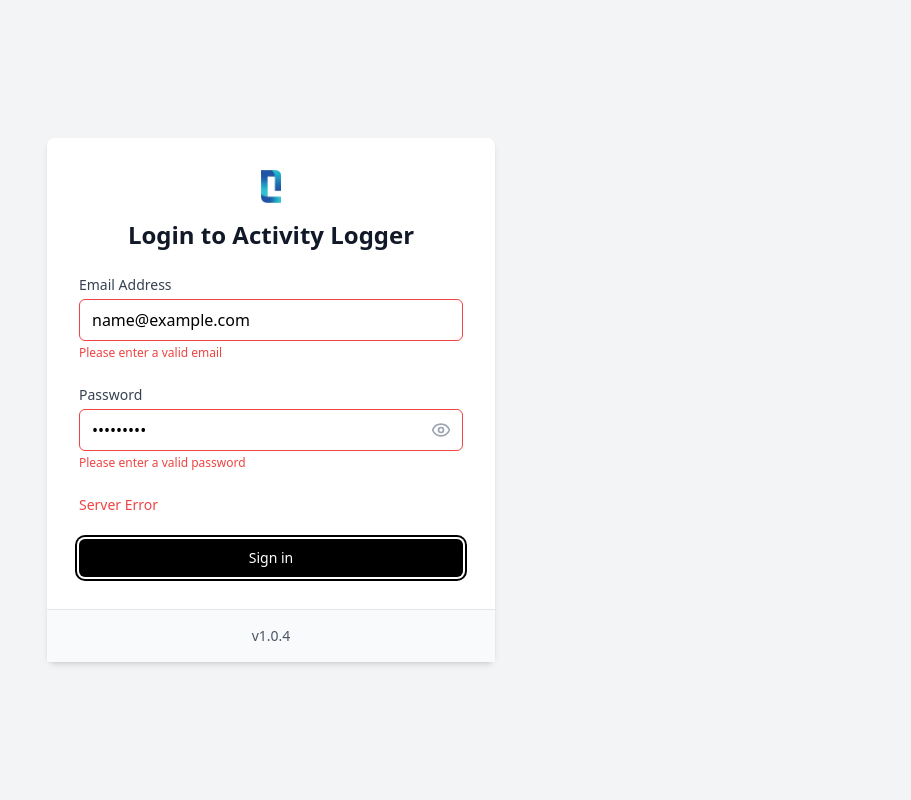
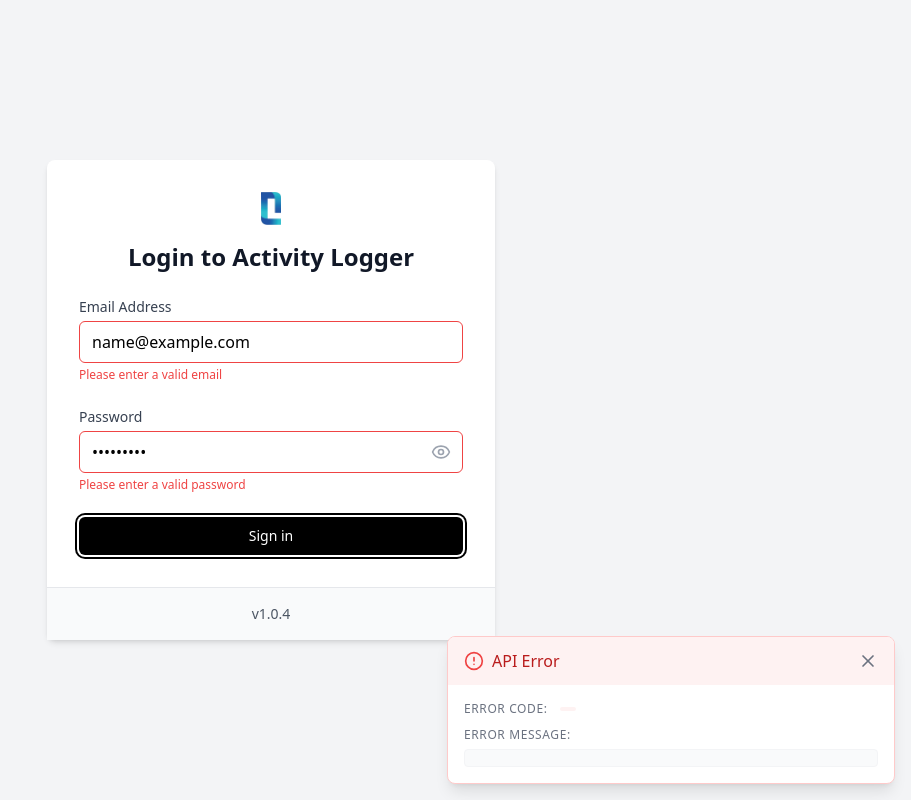
Before and after one commit to ChitranshGuha/system-tracker-sqlite, a Next.js app: page / in a window 1280 px wide. Both pictures are taken after typing "name@example.com", "Sample123" into the empty fields and a click on the button "Sign in". Shown: the whole page, without its empty margins (369-1280 px from the left). Built offline with nearby package versions, Linux system fonts and the light colour scheme; no server answers.

Commit message:
api error logger

```diff
--- /dev/null
+++ b/components/ApiErrorLogger.js
@@ -0,0 +1,61 @@
+'use client';
+
+import { useState } from 'react';
+import { X, AlertCircle } from 'lucide-react';
+
+const ApiErrorLogger = ({ error, onClose }) => {
+  const [isVisible, setIsVisible] = useState(true);
+
+  const handleClose = () => {
+    setIsVisible(false);
+    if (onClose) onClose();
+  };
+
+  if (!isVisible) return null;
+
+  return (
+    <div className="fixed bottom-4 right-4 z-50 max-w-md w-full animate-in slide-in-from-right">
+      <div className="bg-white dark:bg-gray-800 rounded-lg shadow-lg border border-red-200 dark:border-red-900 overflow-hidden">
+        <div className="bg-red-50 dark:bg-red-900/30 px-4 py-3 flex items-center justify-between">
+          <div className="flex items-center space-x-2">
+            <AlertCircle className="h-5 w-5 text-red-500 dark:text-red-400" />
+            <h3 className="font-medium text-red-700 dark:text-red-400">
+              API Error
+            </h3>
+          </div>
+          <button
+            onClick={handleClose}
+            className="text-gray-500 hover:text-gray-700 dark:text-gray-400 dark:hover:text-gray-300 transition-colors"
+          >
+            <X className="h-5 w-5" />
+            <span className="sr-only">Close</span>
+          </button>
+        </div>
+
+        <div className="p-4 space-y-3">
+          <div className="space-y-1">
+            <div className="flex items-center">
+              <span className="text-xs font-medium uppercase tracking-wider text-gray-500 dark:text-gray-400 w-24">
+                Error Code:
+              </span>
+              <span className="text-sm font-mono bg-red-50 dark:bg-red-900/20 px-2 py-0.5 rounded text-red-600 dark:text-red-400">
+                {error.code}
+              </span>
+            </div>
+
+            <div className="space-y-1">
+              <span className="text-xs font-medium uppercase tracking-wider text-gray-500 dark:text-gray-400">
+                Error Message:
+              </span>
+              <p className="text-sm bg-gray-50 dark:bg-gray-700/50 p-2 rounded border border-gray-100 dark:border-gray-700">
+                {error.message}
+              </p>
+            </div>
+          </div>
+        </div>
+      </div>
+    </div>
+  );
+};
+
+export default ApiErrorLogger;
--- a/components/Login.js
+++ b/components/Login.js
@@ -3,6 +3,7 @@ import { useDispatch } from 'react-redux';
 import { Eye, EyeOff } from 'lucide-react';
 import { loginOrRegisterEmployee } from '../redux/auth/authActions';
 import { TRACKER_VERSION } from '../utils/constants';
+import ApiErrorLogger from './ApiErrorLogger';
 
 export default function LoginForm({ onLogin, domainId }) {
   const dispatch = useDispatch();
@@ -11,6 +12,7 @@ export default function LoginForm({ onLogin, domainId }) {
   const [password, setPassword] = useState('');
   const [showPassword, setShowPassword] = useState(false);
   const [errors, setErrors] = useState({});
+  const [apiError, setApiError] = useState(null);
 
   const validateForm = () => {
     const newErrors = {};
@@ -61,9 +63,14 @@ export default function LoginForm({ onLogin, domainId }) {
           onLogin();
         } else {
           setErrors({
-            form: status?.message,
+            form: status?.error?.data?.error,
             email: 'Please enter a valid email',
             password: 'Please enter a valid password',
+          });
+
+          setApiError({
+            message: status?.error?.data?.error,
+            code: status?.error?.status,
           });
         }
       });
@@ -71,6 +78,11 @@ export default function LoginForm({ onLogin, domainId }) {
   };
 
   return (
+    <>
+      {apiError ? (
+        <ApiErrorLogger error={apiError} onClose={() => setApiError(null)} />
+      ) : null}
+
       <div className="min-h-screen flex items-center justify-center bg-gray-100 px-4 py-12 sm:px-6 lg:px-8">
         <div className="w-full max-w-md bg-white shadow-md rounded-lg">
           <div className="p-6 sm:p-8">
@@ -202,5 +214,6 @@ export default function LoginForm({ onLogin, domainId }) {
           </div>
         </div>
       </div>
+    </>
   );
 }
--- a/components/Task/Task.js
+++ b/components/Task/Task.js
@@ -1,9 +1,11 @@
+import { useState } from 'react';
 import { useSelector } from 'react-redux';
 import TaskForm from './TaskForm';
 import ActiveSession from './ActiveSession';
 import ActionButtons from './ActionButtons';
 import useTaskLogic from './useTaskLogic';
 import HardReset from '../HardReset';
+import ApiErrorLogger from '../ApiErrorLogger';
 
 const Task = ({
   startLogging,
@@ -27,6 +29,7 @@ const Task = ({
 }) => {
   const projects = useSelector((state) => state?.employee?.projects?.list);
   const tasks = useSelector((state) => state?.employee?.tasks?.list);
+  const [apiError, setApiError] = useState(null);
 
   const {
     projectId,
@@ -53,10 +56,16 @@ const Task = ({
     setDescription,
     endedActivityRestart,
     setEndedActivityRestart,
-    setIsLoading
+    setIsLoading,
+    setApiError
   );
 
   return (
+    <>
+      {apiError ? (
+        <ApiErrorLogger error={apiError} onClose={() => setApiError(null)} />
+      ) : null}
+
       <div className="mb-6 sm:mb-8 relative">
         <HardReset
           stopLoggingHandler={stopLoggingHandler}
@@ -100,6 +109,7 @@ const Task = ({
           />
         </form>
       </div>
+    </>
   );
 };
 
--- a/components/Task/useTaskLogic.js
+++ b/components/Task/useTaskLogic.js
@@ -22,7 +22,8 @@ const useTaskLogic = (
   setDescription,
   endedActivityRestart,
   setEndedActivityRestart,
-  setIsLoading
+  setIsLoading,
+  setApiError
 ) => {
   const dispatch = useDispatch();
   const activityIntervalRef = useRef(null);
@@ -397,11 +398,17 @@ const useTaskLogic = (
             };
             window.electronAPI.sendActivityData(userData);
           } else {
-            console.log(status?.error);
+            setApiError({
+              message: status?.error?.data?.error,
+              code: status?.error?.status,
+            });
           }
         });
       } else {
-        console.log(status?.error);
+        setApiError({
+          message: status?.error?.data?.error,
+          code: status?.error?.status,
+        });
       }
     });
 
--- a/redux/activity/activityActions.js
+++ b/redux/activity/activityActions.js
@@ -33,7 +33,7 @@ export function activityActions(
     } catch (error) {
       return {
         success: false,
-        error: error,
+        error: error?.response,
       };
     }
   };
@@ -113,3 +113,29 @@ export function hardResetApp(authToken, payload) {
     }
   };
 }
+
+export function trackedHourDetails(authToken, payload) {
+  return async () => {
+    try {
+      await axios.post(
+        `${API_BASE_URL}/employee/project/tracked-hours`,
+        payload,
+        {
+          headers: {
+            Authorization: `Bearer ${authToken}`,
+            'Content-Type': 'application/json',
+          },
+        }
+      );
+
+      return {
+        success: true,
+      };
+    } catch (error) {
+      return {
+        success: false,
+        error: error,
+      };
+    }
+  };
+}
--- a/redux/auth/authActions.js
+++ b/redux/auth/authActions.js
@@ -19,7 +19,7 @@ export function loginOrRegisterEmployee(payload) {
       .catch((error) => {
         return {
           success: false,
-          message: error?.response?.data?.error || 'Server Error',
+          error: error?.response || 'Server Error',
         };
       });
 }
```
Also changed, not shown: 1 other file (tests, documents, lock files or other folders). Lines whose indentation alone changed are shown as unchanged.
